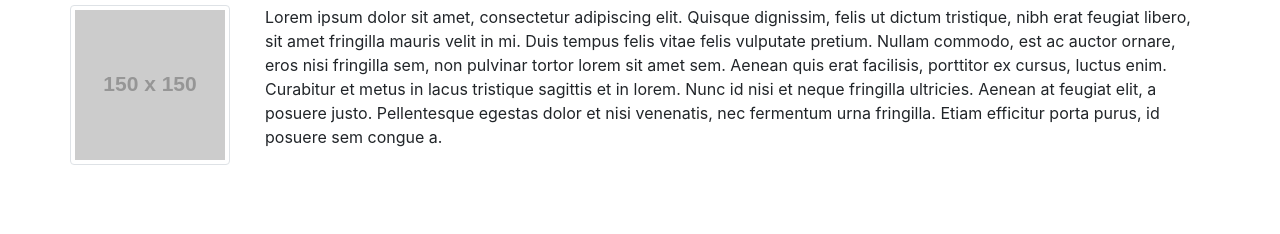
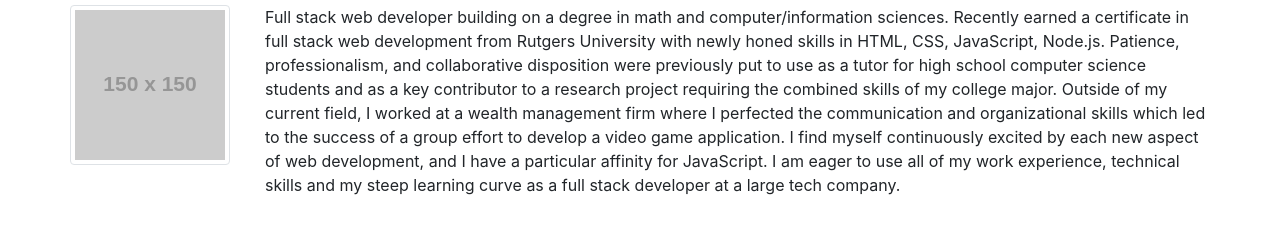
Before and after one commit to fbuonojr/homework_2, a plain HTML site: page index.html in a window 1280 px wide. Shown: the part 158-392 px from the top of the page. Drawn offline with nearby package versions, Linux system fonts and the light colour scheme; placeholder pictures from the web are drawn by us.

Commit message:
added brand statement to about me

```diff
--- a/index.html
+++ b/index.html
@@ -56,15 +56,7 @@
                     </div>
                     <div class="col-lg-10">
                         <p>
-                            Lorem ipsum dolor sit amet, consectetur adipiscing elit. Quisque dignissim, felis ut dictum
-                            tristique,
-                            nibh erat feugiat libero, sit amet fringilla mauris velit in mi. Duis tempus felis vitae
-                            felis vulputate pretium. Nullam commodo, est ac auctor ornare, eros nisi fringilla sem,
-                            non pulvinar tortor lorem sit amet sem. Aenean quis erat facilisis, porttitor ex cursus,
-                            luctus enim. Curabitur et metus in lacus tristique sagittis et in lorem. Nunc id nisi et
-                            neque fringilla ultricies. Aenean at feugiat elit, a posuere justo. Pellentesque egestas
-                            dolor et nisi venenatis, nec fermentum urna fringilla. Etiam efficitur porta purus, id
-                            posuere sem congue a.
+                            Full stack web developer building on a degree in math and computer/information sciences. Recently earned a certificate in full stack web development from Rutgers University with newly honed skills in HTML, CSS, JavaScript, Node.js. Patience, professionalism, and collaborative disposition were previously put to use as a tutor for high school computer science students and as a key contributor to a research project requiring the combined skills of my college major. Outside of my current field, I worked at a wealth management firm where I perfected the communication and organizational skills which led to the success of a group effort to develop a video game application. I find myself continuously excited by each new aspect of web development, and I have a particular affinity for JavaScript. I am eager to use all of my work experience, technical skills and my steep learning curve as a full stack developer at a large tech company.
                         </p>
                     </div>
                 </div>
```
